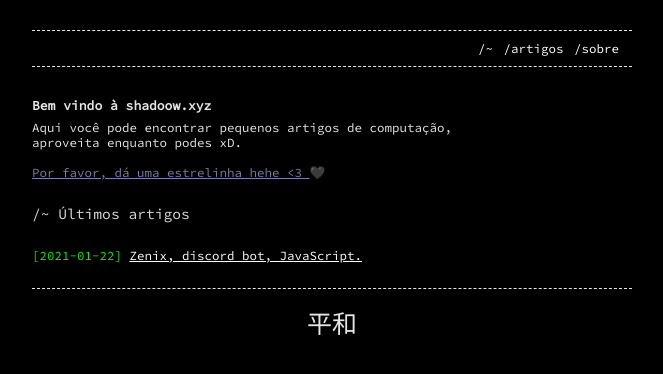
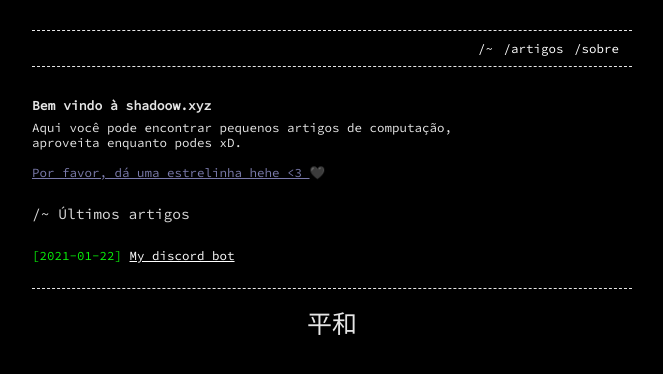
Before and after one commit to shadowwxx/Shadowwxx.github.io, a plain HTML site: page index.html in a window 1280 px wide. Shown: the whole page, without its empty margins (308-971 px from the left). Drawn offline with Linux system fonts and the light colour scheme.

Commit message:
Update index.html

```diff
--- a/index.html
+++ b/index.html
@@ -34,7 +34,7 @@
             <div id="last-articles">
                 <h3>/~ Últimos artigos</h3>
                 <ul>
-                    <li>[2021-01-22] <a href= "artigos/botdiscord.html" >Zenix, discord bot, JavaScript.</a></li>
+                    <li>[2021-01-22] <a href= "artigos/botdiscord.html" >My discord bot</a></li>
                 </ul>
             </div>
         </div>
```
